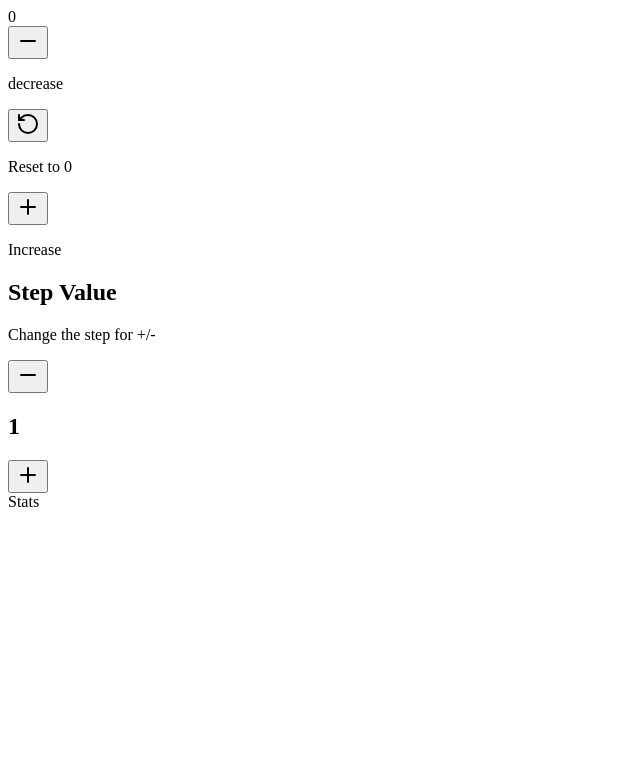
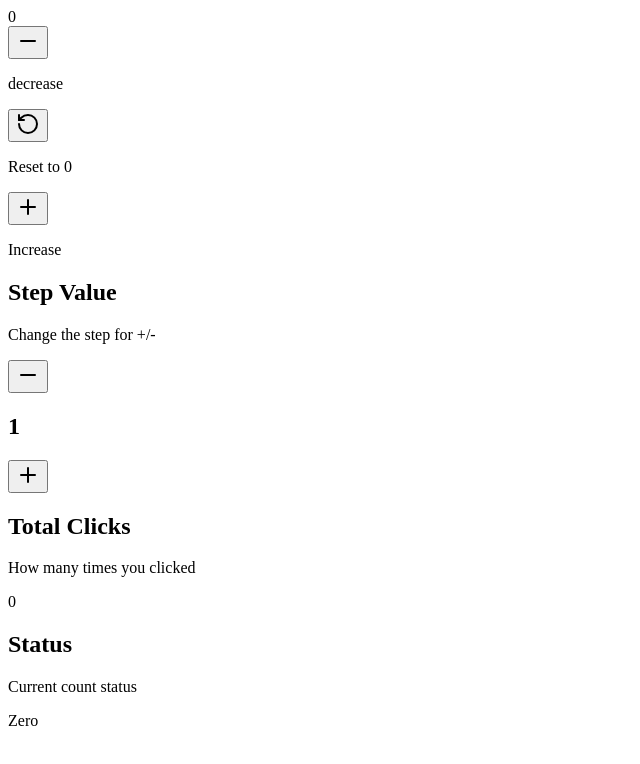
Before and after one commit to bhushank45/React-Projects, a React (Vite) app in the folder state-flow/: page / in a window 1280 px wide. Shown: the top 764 px of the page, without its empty margins (0-640 px from the left). Built offline with nearby package versions, Linux system fonts and the light colour scheme.

Commit message:
feat: track total counter clicks, add counter status, connect components with props

```diff
--- a/state-flow/src/App.jsx
+++ b/state-flow/src/App.jsx
@@ -7,14 +7,20 @@ import Stats from "./components/Stats";
 const App = () => {
   const [count, setCount] = useState(0);
   const [step, setStep] = useState(1);
-  const [totolClicks, setTotolClicks] = useState(0);
+  const [totalClicks, setTotalClicks] = useState(0);
 
   return (
     <div>
       <Counter count={count} />
-      <CounterButtons setCount={setCount} count={count} step={step} />
+      <CounterButtons
+        setCount={setCount}
+        count={count}
+        step={step}
+        totalClicks={totalClicks}
+        setTotalClicks={setTotalClicks}
+      />
       <StepControl setStep={setStep} step={step} />
-      <Stats totolClicks={totolClicks} count={count} />
+      <Stats totolClicks={totalClicks} count={count} />
     </div>
   );
 };
--- a/state-flow/src/components/CounterButtons.jsx
+++ b/state-flow/src/components/CounterButtons.jsx
@@ -4,12 +4,14 @@ import { Minus, Plus, RotateCcw } from "lucide-react";
 const CounterButtons = (props) => {
   const incrementCounter = () => {
     props.setCount(props.count + props.step);
+    props.setTotalClicks(props.totalClicks + 1);
   };
   const resetCounter = () => {
     props.setCount(0);
   };
   const decrementCounter = () => {
     props.setCount(props.count - props.step);
+    props.setTotalClicks(props.totalClicks - 1);
   };
   return (
     <div>
--- a/state-flow/src/components/Stats.jsx
+++ b/state-flow/src/components/Stats.jsx
@@ -1,9 +1,22 @@
-import React from 'react'
+import React from "react";
 
-const Stats = () => {
+const Stats = (props) => {
   return (
-    <div>Stats</div>
-  )
-}
+    <div>
+      <div>
+        <h2>Total Clicks</h2>
+        <p>How many times you clicked</p>
+        <span>{props.totolClicks}</span>
+      </div>
+      <div>
+        <h2>Status</h2>
+        <p>Current count status</p>
+        <span>
+          {props.count > 0 ? "Positive" : props.count < 0 ? "Negative" : "Zero"}
+        </span>
+      </div>
+    </div>
+  );
+};
 
-export default Stats
+export default Stats;
```
